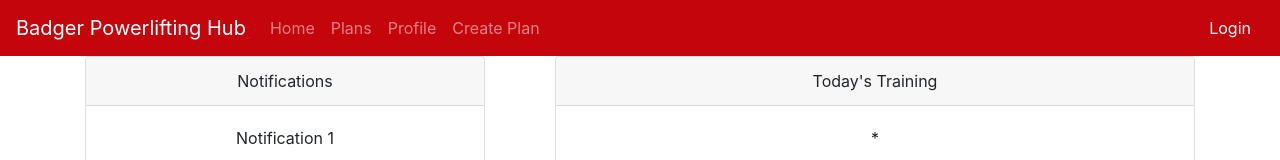
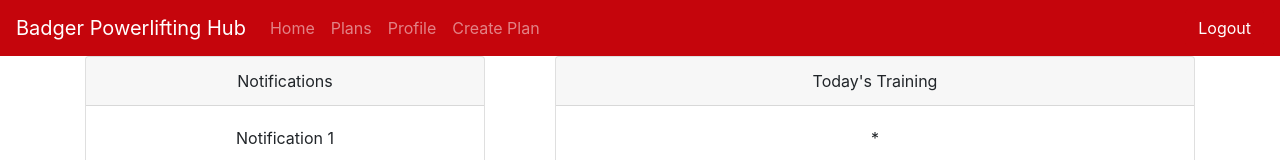
Before and after one commit to hbrooks3/bph-front-end, a React (Create React App) app: page / in a window 1280 px wide. Shown: the top 160 px of the page. Built offline with nearby package versions, Linux system fonts and the light colour scheme.

Commit message:
Implemented Logout

```diff
--- a/src/view/Navbar.js
+++ b/src/view/Navbar.js
@@ -7,8 +7,8 @@ import Form from 'react-bootstrap/Form';
 import Modal from 'react-bootstrap/Modal';
 
 // Presenter imports
-import { createAccount, loginUser } from "../dummy-presenter/User";
-// import { createAccount, loginUser } from "../presenter/User";
+import { createAccount, loginUser, useSession, logoutUser} from "../dummy-presenter/User";
+// import { createAccount, loginUser, useSession, logoutUser } from "../presenter/User";
 
 export default function NavBar() {
   const [loginEmail, setLoginEmail] = useState('');
@@ -18,6 +18,8 @@ export default function NavBar() {
 
   const [showLogin, setShowLogin] = useState(false);
   const [showRegister, setShowRegister] = useState(false);
+
+  const activeSession = useSession();
 
   const closeLoginModal = () => setShowLogin(false);
   const openLoginModal = () => setShowLogin(true);
@@ -39,6 +41,10 @@ export default function NavBar() {
     openLoginModal();
   }
 
+  const handleLogout = () => {
+    logoutUser();
+  }
+
   return (
   <>
     <Navbar bg="primary" variant="dark" expand="lg">
@@ -53,9 +59,10 @@ export default function NavBar() {
         <Nav.Link href="/profile">Profile</Nav.Link>
         <Nav.Link href="/create-plan">Create Plan</Nav.Link>
       </Nav>
-      <Form inline>
+      {activeSession ?
+        <Button variant="primary" onClick={handleLogout}>Logout</Button> :
         <Button variant="primary" onClick={openLoginModal}>Login</Button>
-      </Form>
+      }
       </Navbar.Collapse>
     </Navbar>
 
```
